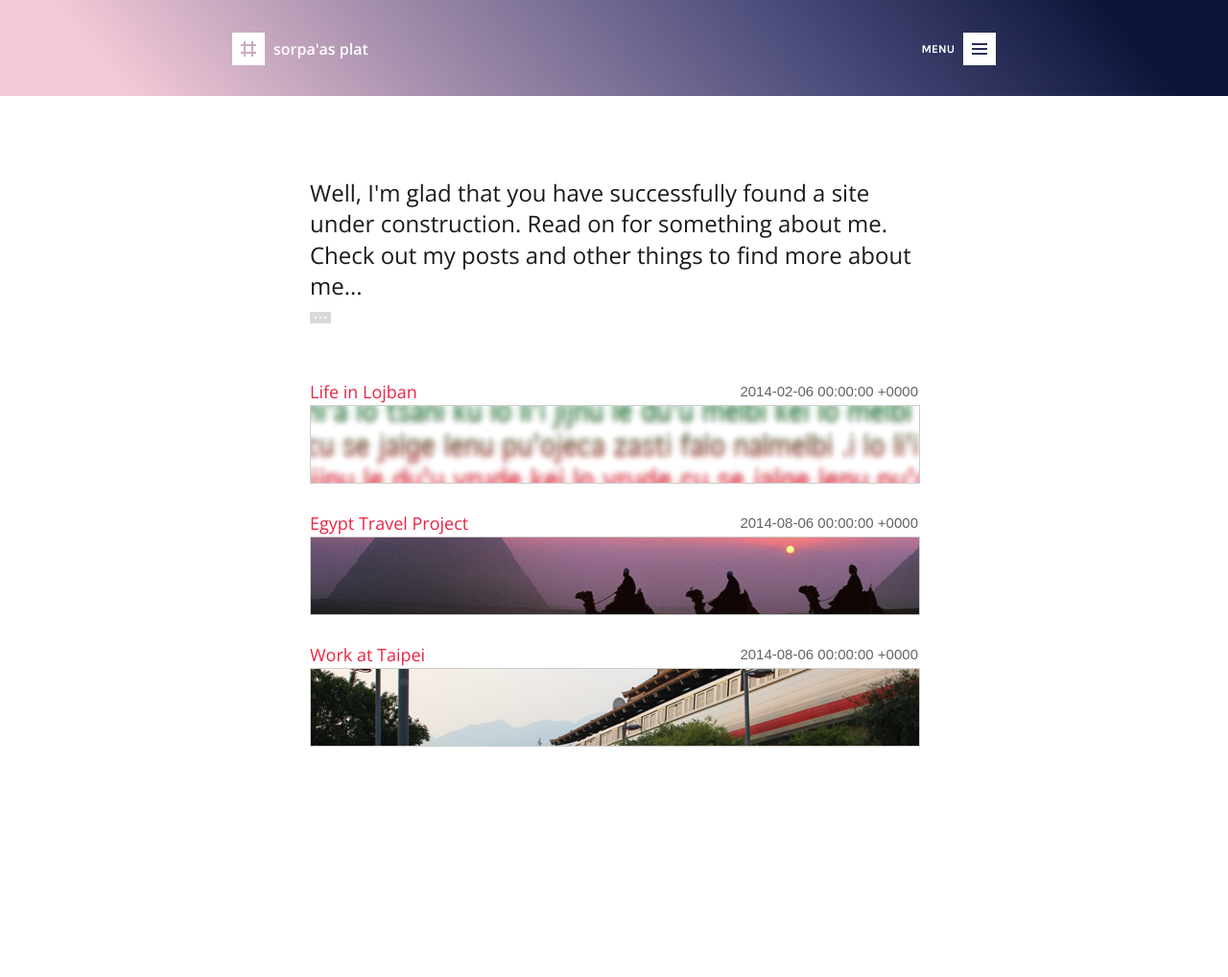
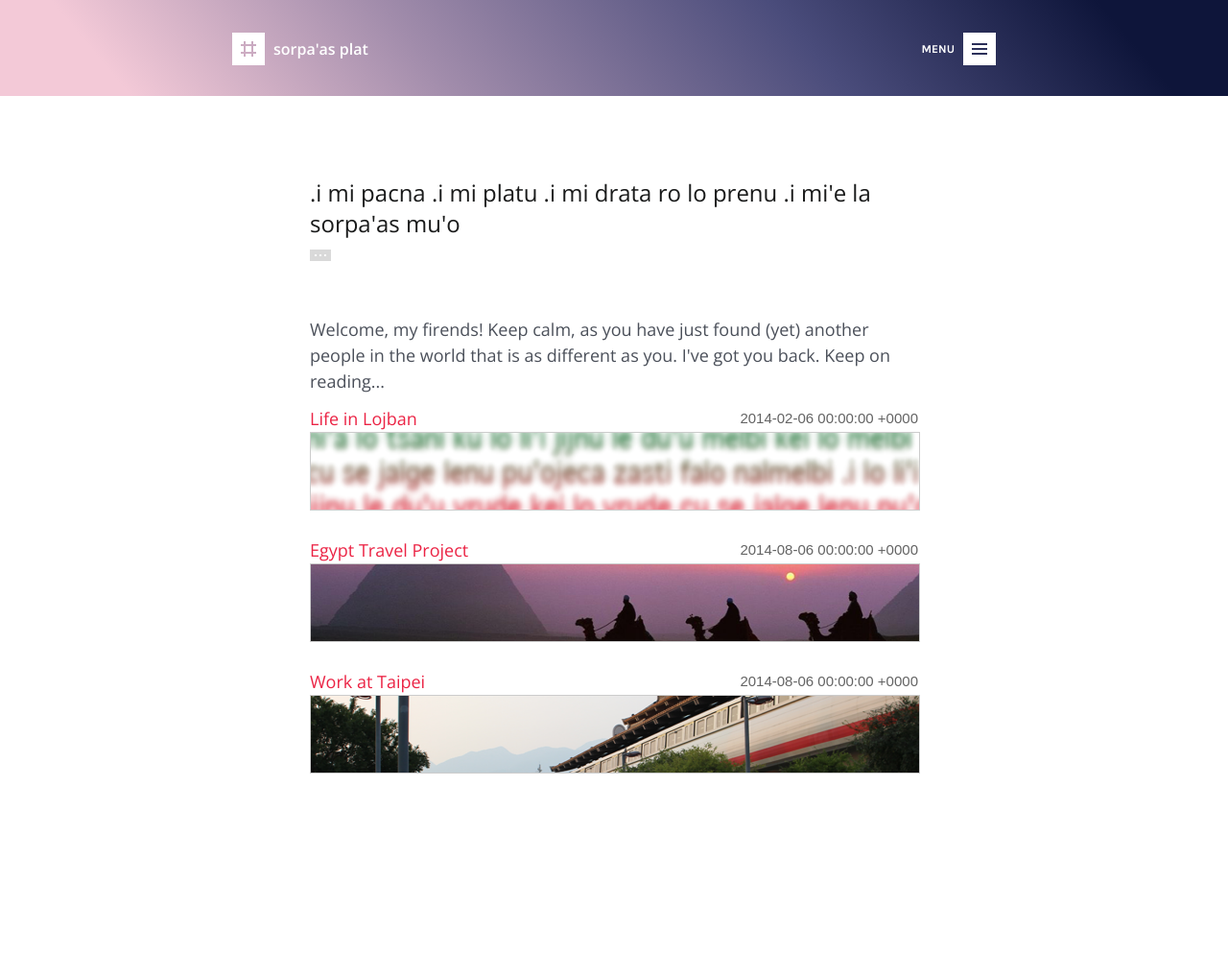
Before and after one commit to sorpaas/sorpaas.com, a Jekyll site: the page built from index.html, in a window 1280 px wide. Shown: the whole page at 96% size. Built offline with Jekyll 4.4.1, drawn with Linux system fonts in a browser that asks for light colours; before the commit the page ends 990 px from its top, so only the background shows below that.

Commit message:
change main page

```diff
--- a/index.html
+++ b/index.html
@@ -7,8 +7,10 @@ navigation   : true
 ---
 
 <div class="jumbotron">
-  <h2>Well, I'm glad that you have successfully found a site under construction. Read on for something about me. Check out my posts and other things to find more about me...<a href="/about" title="Continue" class="more">Continue</a></h2>
+  <h2>.i mi pacna .i mi platu .i mi drata ro lo prenu .i mi'e la sorpa'as mu'o<a href="/about" title="WTF?" class="more">WTF?</a></h2>
 </div>
+
+<p>Welcome, my firends! Keep calm, as you have just found (yet) another people in the world that is as different as you. I've got you back. Keep on reading...</p>
 
 {% for project in site.projects %}
 
```
Also changed, not shown: Gemfile.lock, 1 other file.
